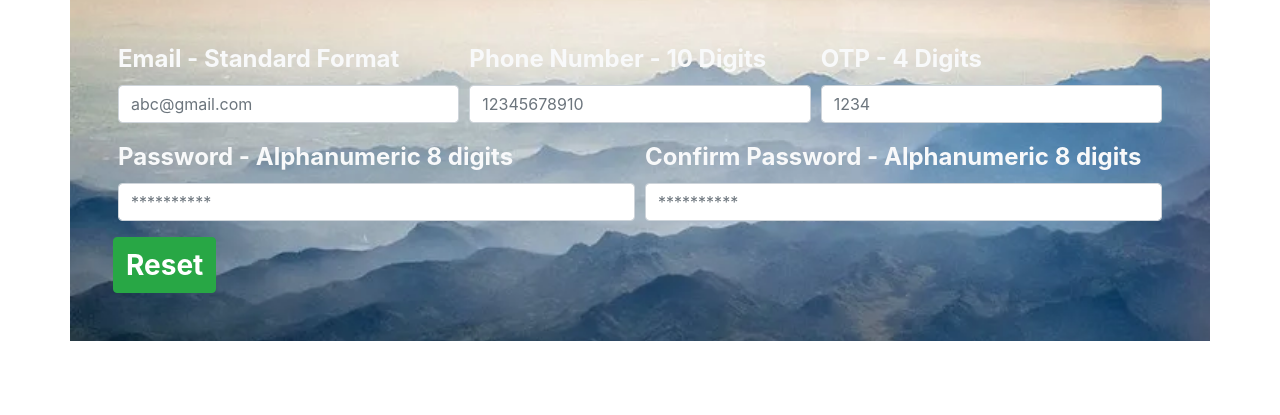
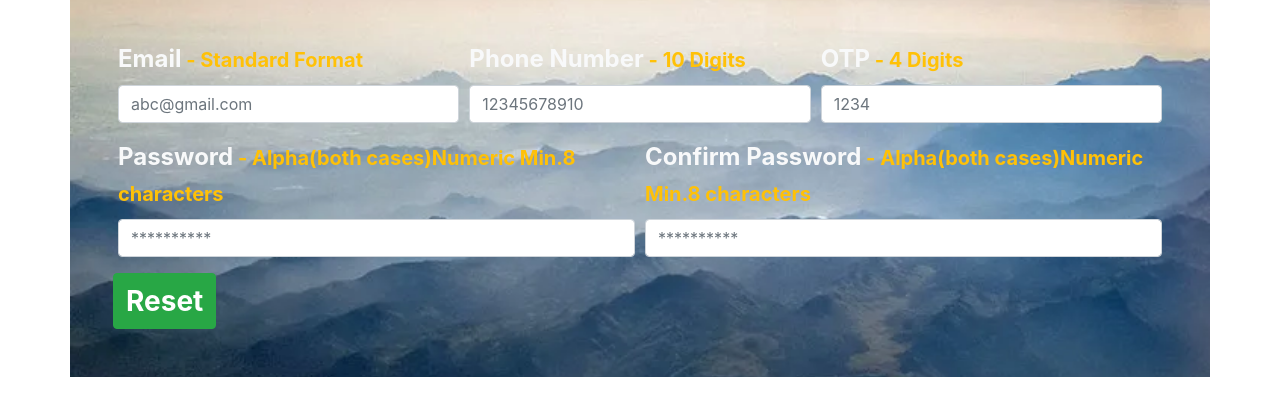
Before and after one commit to vivek683/Kerala_Tourism_Phase_2, a plain HTML site: page resetPassword.html in a window 1280 px wide. Shown: the part 115-530 px from the top of the page. Drawn offline with nearby package versions, Linux system fonts and the light colour scheme.

Commit message:
Update resetPassword.html

```diff
--- a/resetPassword.html
+++ b/resetPassword.html
@@ -30,26 +30,26 @@
         <form>
             <div class="form-row">
               <div class="form-group col-md-4">
-                <label for="inputEmail4">Email - Standard Format</label>
+                <label for="inputEmail4">Email<span class="fs-5 text-warning"> - Standard Format</span></label>
 
                 <input type="email" class="form-control w-100" id="inputEmail4" placeholder="abc@gmail.com">
               </div>
             <div class="form-group col-md-4">
-                <label for="phoneNumber">Phone Number - 10 Digits</label>
+                <label for="phoneNumber">Phone Number<span class="fs-5 text-warning"> - 10 Digits</span></label>
                 <input type="tel" class="form-control w-100" id="phoneNumber" placeholder="12345678910" pattern="(?=.*[0-9]).{10,}">
               </div>
               <div class="form-group col-md-4">
-                <label for="otp">OTP - 4 Digits</label>
+                <label for="otp">OTP<span class="fs-5 text-warning"> - 4 Digits</span class="fs-5 text-warning"></label>
                 <input type="tel" class="form-control w-100" id="otp" placeholder="1234" pattern="(?=.*[0-9]).{4,}">
               </div>
             </div>
             <div class="form-row">
                 <div class="form-group col-md-6">
-                    <label for="inputPassword4">Password - Alphanumeric 8 digits</label>
+                    <label for="inputPassword4">Password<span class="fs-5 text-warning"> - Alpha(both cases)Numeric Min.8 characters</span></label>
                     <input type="password" class="form-control w-100" id="inputPassword4" placeholder="**********" pattern="(?=.*\d)(?=.*[a-z])(?=.*[A-Z]).{8,}">
                   </div>
                   <div class="form-group col-md-6">
-                    <label for="inputPassword">Confirm Password - Alphanumeric 8 digits</label>
+                    <label for="inputPassword">Confirm Password<span class="fs-5 text-warning"> - Alpha(both cases)Numeric Min.8 characters</span></label>
                     <input type="password" class="form-control w-100" id="inputPassword" placeholder="**********" pattern="(?=.*\d)(?=.*[a-z])(?=.*[A-Z]).{8,}">
                   </div>
                         <button type="submit" class="btn btn-success fs-3 fw-bold">Reset</button>
```
